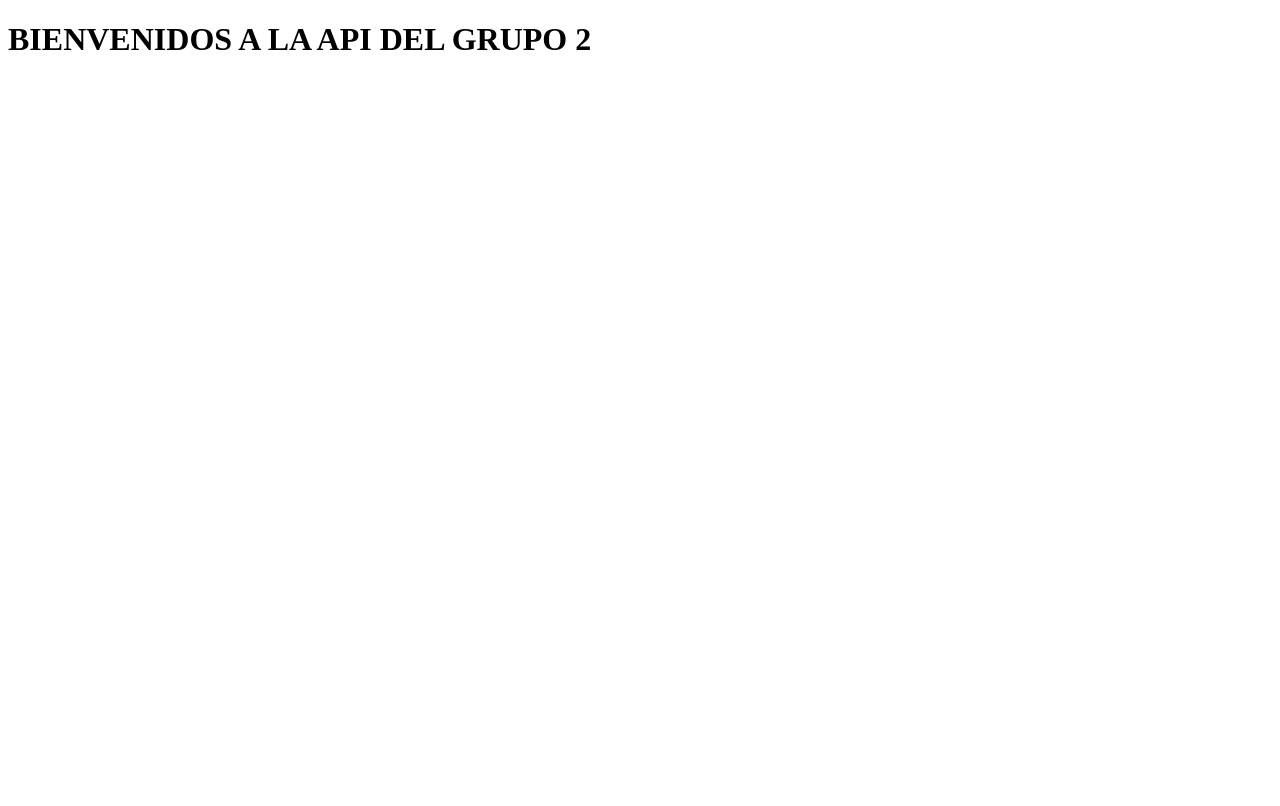
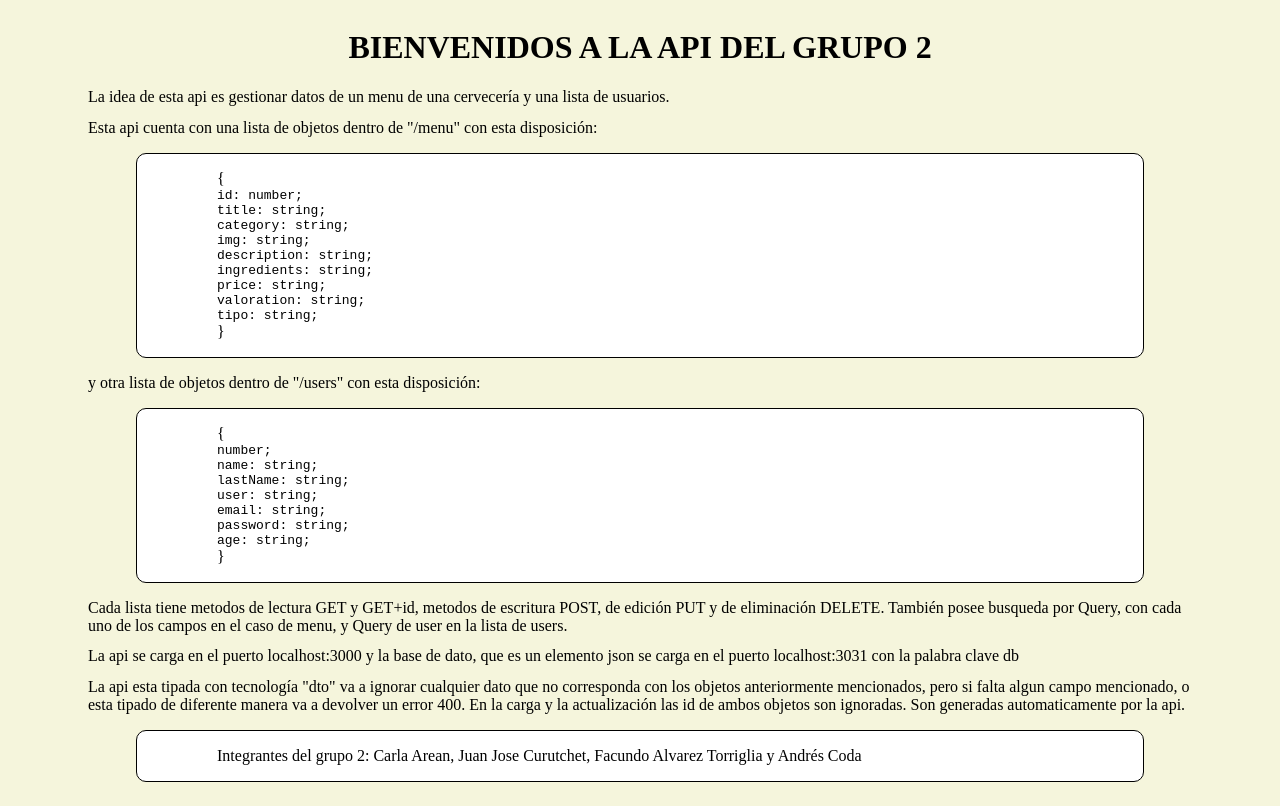
Before and after one commit to juanjocurutchet/cerveceria_back_mysql, a website: page client/index.html in a window 1280 px wide. Drawn offline with Linux system fonts and the light colour scheme.

Commit message:
agregado el index de la descripcion de la api

```diff
--- /dev/null
+++ b/client/index.css
@@ -0,0 +1,26 @@
+body{
+    display: flex;
+    flex-direction: column;
+    justify-content: center;
+    align-content: center;
+    background-color: beige;
+}
+
+h1{
+    text-align: center;
+}
+
+p{
+    margin: 0.8rem 5rem;
+    display: flex;
+    flex-direction: column;
+}
+
+.objeto{
+    border: 1px solid black;
+    border-radius: 10px;
+    text-align: justify;
+    padding: 1rem 5rem;
+    margin: 1rem 8rem;
+    background-color: white;
+}
--- a/client/index.html
+++ b/client/index.html
@@ -5,7 +5,7 @@
   <meta charset="UTF-8">
   <meta http-equiv="X-UA-Compatible" content="IE=edge">
   <meta name="viewport" content="width=device-width, initial-scale=1.0">
-  <link rel="stylesheet" href="./estilo/index.css">
+  <link rel="stylesheet" href="./index.css">
 
   <title>Nest clase 1 index</title>
 </head>
@@ -13,6 +13,39 @@
 <body>
   <header>
     <h1>BIENVENIDOS A LA API DEL GRUPO 2</h1>
+    <p>La idea de esta api es gestionar datos de un menu de una cervecería y una lista de usuarios.</p>
+    <p>Esta api cuenta con una lista de objetos dentro de "/menu" con esta disposición:</p>
+    <p class="objeto"> {
+      <samp>id: number;</samp>
+      <samp>title: string;</samp>
+      <samp>category: string;</samp>
+      <samp>img: string;</samp>
+      <samp>description: string;</samp>
+      <samp>ingredients: string;</samp>
+      <samp>price: string;</samp>
+      <samp>valoration: string;</samp>
+      <samp>tipo: string;</samp>
+  }</p>
+  <p>y otra lista de objetos dentro de "/users" con esta disposición:</p>
+  <p class="objeto">{
+    <samp> number;</samp>
+    <samp>name: string;</samp>
+    <samp>lastName: string;</samp>
+    <samp>user: string;</samp>
+    <samp>email: string;</samp>
+    <samp>password: string;</samp>
+    <samp>age: string;</samp>
+}</p>
+<p>Cada lista tiene metodos de lectura GET y GET+id, metodos de escritura POST, de edición PUT y de eliminación DELETE.
+  También posee busqueda por Query, con cada uno de los campos en el caso de menu, y Query de user en la lista de users.
+</p>
+<p>La api se carga en el puerto localhost:3000 y la base de dato,
+  que es un elemento json se carga en el puerto localhost:3031 con la palabra clave db</p>
+  <p>La api esta tipada con tecnología "dto" va a ignorar cualquier dato que no corresponda con los objetos anteriormente
+    mencionados, pero si falta algun campo mencionado, o esta tipado de diferente manera va a devolver un error 400.
+    En la carga y la actualización las id de ambos objetos son ignoradas. Son generadas automaticamente por la api.
+  </p>
+  <p class="objeto">Integrantes del grupo 2: Carla Arean, Juan Jose Curutchet, Facundo Alvarez Torriglia y Andrés Coda</p>
   </header>
 </body>
 </html>
```
